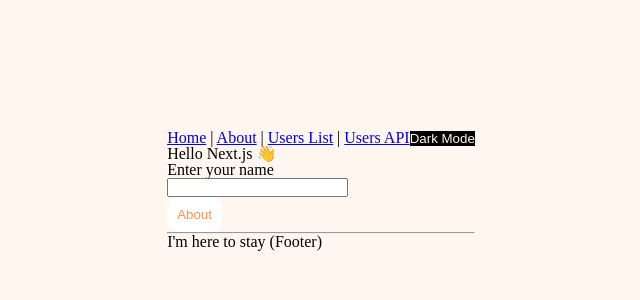
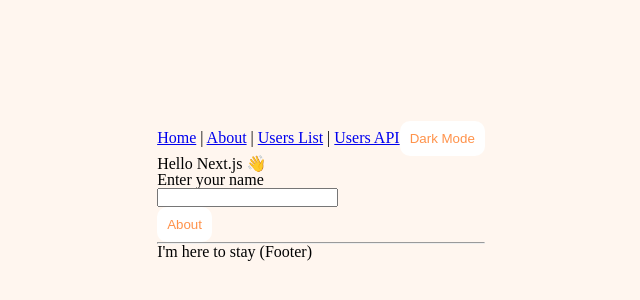
Before and after one commit to algo2000/Component, a Next.js app in the folder dark-mode-app/: page / in a window 1280 px wide. Shown: the part 210-510 px from the top of the page, without its empty margins (319-959 px from the left). Built offline with nearby package versions, Linux system fonts and the light colour scheme.

Commit message:
update dark mode theme toggler event

```diff
--- a/dark-mode-app/components/ButtonCustom.tsx
+++ b/dark-mode-app/components/ButtonCustom.tsx
@@ -23,7 +23,7 @@ const ButtonCustom = ({text, onClick}:ButtonType) => {
 
 ButtonCustom.defaultProps = {
   text: "button",
-  onClick: (text: string) => {console.error(`Missing onClick prop: ${text}`)},
+  onClick: () => {},
 }
 
 export default ButtonCustom;
--- a/dark-mode-app/components/Layout.tsx
+++ b/dark-mode-app/components/Layout.tsx
@@ -3,6 +3,7 @@ import Link from 'next/link'
 import Head from 'next/head'
 import { useRecoilState } from 'recoil'
 import themeState from './themeState'
+import ButtonCustom from './ButtonCustom'
 
 type Props = {
   children?: ReactNode
@@ -37,7 +38,8 @@ const Layout = ({ children, title = 'This is the default title' }: Props) => {
               <a>Users List</a>
             </Link>{' '}
         | <a href="/api/users">Users API</a>
-          <button onClick={themeToggler}>Dark Mode</button>
+          <ButtonCustom onClick={themeToggler}
+                        text={theme == 'light' ? 'Dark Mode' : 'Light Mode'}/>
           </nav>
         </header>
         {children}
```
